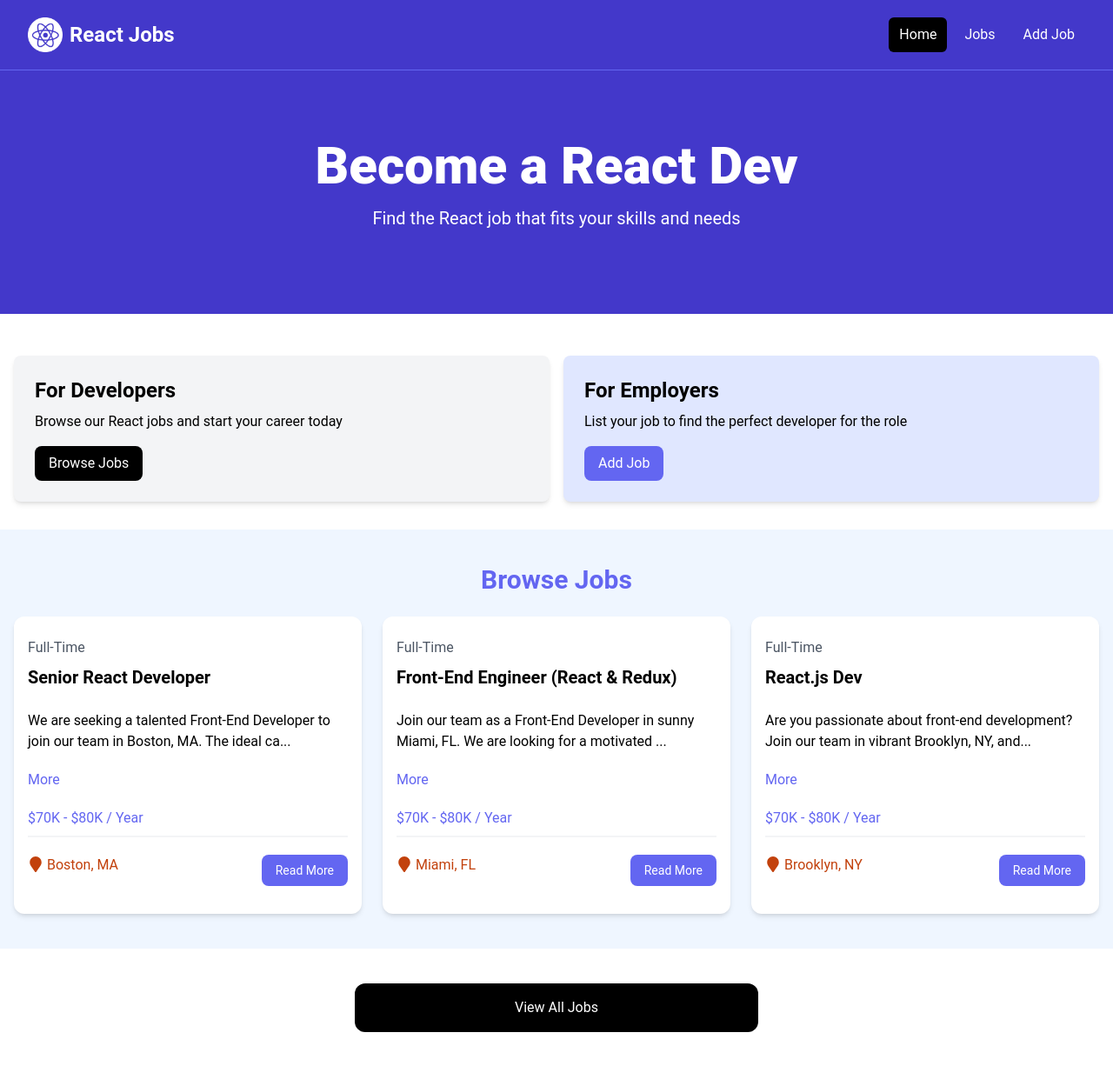
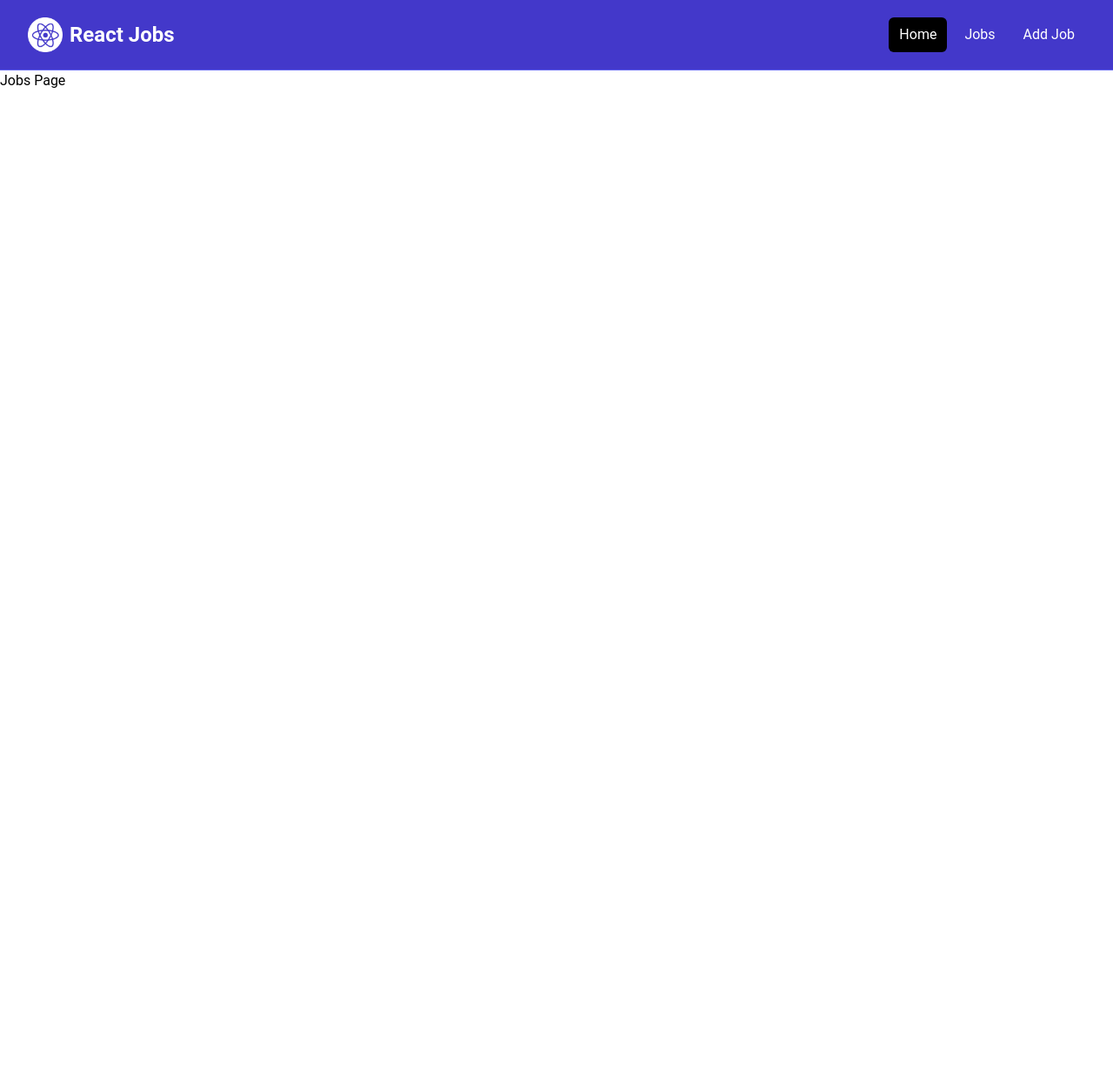
Before and after one commit to Himanshu90k/jobs-listing, a React (Vite) app: page /jobs in a window 1280 px wide. Shown: the whole page at 87% size. After the commit the page ends 800 px from the top, so only its background shows below. Built offline with nearby package versions, Linux system fonts and the light colour scheme.

Commit message:
Added React Router and Link tags

```diff
--- a/src/App.jsx
+++ b/src/App.jsx
@@ -1,19 +1,25 @@
-import Navbar from './components/Navbar';
-import Hero from './components/Hero';
-import HomeCards from './components/HomeCards';
-import JobListings from './components/JobListings';
-import ViewAllJobs from './components/ViewAllJobs';
+import {
+  Route,
+  createBrowserRouter,
+  createRoutesFromElements,
+  RouterProvider
+}
+from 'react-router-dom';
+import HomePage from './pages/HomePage';
+import MainLayout from './layouts/MainLayout';
+import JobsPage from './pages/JobsPage';
+
+const router = createBrowserRouter(
+  createRoutesFromElements(
+    <Route path='/' element={<MainLayout />}>
+      <Route index element={<HomePage />} />
+      <Route path='/jobs' element={<JobsPage />} />
+    </Route>
+  )
+);
 
 const App = () => {
-  return (
-    <>
-    <Navbar />
-    <Hero />
-    <HomeCards />
-    <JobListings />
-    <ViewAllJobs />
-    </>
-  )
+  return <RouterProvider router={router}/>
 };
 
 export default App;
--- a/src/components/HomeCards.jsx
+++ b/src/components/HomeCards.jsx
@@ -1,4 +1,5 @@
-import Card from './Card'
+import Card from './Card';
+import { Link } from 'react-router-dom';
 
 const HomeCards = () => {
     return (
@@ -10,24 +11,24 @@
                 <p class="mt-2 mb-4">
                   Browse our React jobs and start your career today
                 </p>
-                <a
-                  href="/jobs.html"
+                <Link
+                  to="/jobs"
                   class="inline-block bg-black text-white rounded-lg px-4 py-2 hover:bg-gray-700"
                 >
                   Browse Jobs
-                </a>
+                </Link>
               </Card>
               <Card bg = "bg-indigo-100">
                 <h2 class="text-2xl font-bold">For Employers</h2>
                 <p class="mt-2 mb-4">
                   List your job to find the perfect developer for the role
                 </p>
-                <a
-                  href="/add-job.html"
+                <Link
+                  to="/add-job"
                   class="inline-block bg-indigo-500 text-white rounded-lg px-4 py-2 hover:bg-indigo-600"
                 >
                   Add Job
-                </a>
+                </Link>
               </Card>
           </div>
         </div>
--- a/src/components/JobListing.jsx
+++ b/src/components/JobListing.jsx
@@ -1,5 +1,6 @@
 import { useState } from "react";
-import { FaMapMarker } from "react-icons/fa"
+import { FaMapMarker } from "react-icons/fa";
+import { Link } from 'react-router-dom';
 
 const JobListing = ({job}) => {
 
@@ -40,12 +41,12 @@
                     <FaMapMarker className=" inline text-lg mb-1 mr-1" />
                     {job.location}
                   </div>
-                  <a
-                    href={`/jobs/${job.id}`}
+                  <Link
+                    to={`/jobs/${job.id}`}
                     class="h-[36px] bg-indigo-500 hover:bg-indigo-600 text-white px-4 py-2 rounded-lg text-center text-sm"
                   >
                    Read More
-                  </a>
+                  </Link>
                 </div>
             </div>
         </div>
--- a/src/components/Navbar.jsx
+++ b/src/components/Navbar.jsx
@@ -1,4 +1,5 @@
 import logo from "../assets/images/logo.png"
+import { Link } from 'react-router-dom'
 
 const Navbar = () => {
     return (
@@ -9,33 +10,33 @@
               class="flex flex-1 items-center justify-center md:items-stretch md:justify-start"
             >
               {/* <!-- Logo --> */}
-              <a class="flex flex-shrink-0 items-center mr-4" href="/index.html">
+              <Link class="flex flex-shrink-0 items-center mr-4" to="/">
                 <img
                   class="h-10 w-auto"
                   src= {logo}
                   alt="React Jobs"
                 />
                 <span class="hidden md:block text-white text-2xl font-bold ml-2"
-                  >React Jobs</span
-                >
-              </a>
+                  >React Jobs
+                </span>
+              </Link>
               <div class="md:ml-auto">
                 <div class="flex space-x-2">
-                  <a
-                    href="/index.html"
+                  <Link
+                    to="/"
                     class="text-white bg-black hover:bg-gray-900 hover:text-white rounded-md px-3 py-2"
-                    >Home</a
-                  >
-                  <a
-                    href="/jobs.html"
+                    >Home
+                  </Link>
+                  <Link
+                    to="/jobs"
                     class="text-white hover:bg-gray-900 hover:text-white rounded-md px-3 py-2"
-                    >Jobs</a
-                  >
-                  <a
-                    href="/add-job.html"
+                    >Jobs
+                  </Link>
+                  <Link
+                    to="/add-job"
                     class="text-white hover:bg-gray-900 hover:text-white rounded-md px-3 py-2"
-                    >Add Job</a
-                  >
+                    >Add Job
+                  </Link>
                 </div>
               </div>
             </div>
--- a/src/components/ViewAllJobs.jsx
+++ b/src/components/ViewAllJobs.jsx
@@ -1,11 +1,13 @@
+import { Link } from 'react-router-dom'
+
 const ViewAllJobs = () => {
     return (
     <section class="m-auto max-w-lg my-10 px-6">
-      <a
-        href="/jobs"
+      <Link
+        to="/jobs"
         class="block bg-black text-white text-center py-4 px-6 rounded-xl hover:bg-gray-700"
-        >View All Jobs</a
-      >
+        >View All Jobs
+      </Link>
     </section>
     )
 };
--- /dev/null
+++ b/src/layouts/MainLayout.jsx
@@ -0,0 +1,13 @@
+import {Outlet} from 'react-router-dom';
+import Navbar from '../components/Navbar';
+
+const MainLayout = () => {
+    return (
+        <>
+            <Navbar />
+            <Outlet />
+        </>
+    )
+};
+
+export default MainLayout;
--- /dev/null
+++ b/src/pages/HomePage.jsx
@@ -0,0 +1,17 @@
+import Hero from '../components/Hero'
+import HomeCards from '../components/HomeCards'
+import JobListings from '../components/JobListings'
+import ViewAllJobs from '../components/ViewAllJobs';
+
+const HomePage = () => {
+    return (
+        <>
+            <Hero />
+            <HomeCards />
+            <JobListings />
+            <ViewAllJobs />
+        </>
+    )
+};
+
+export default HomePage;
--- /dev/null
+++ b/src/pages/JobsPage.jsx
@@ -0,0 +1,9 @@
+const JobsPage = () => {
+    return (
+        <>
+            <h1>Jobs Page</h1>
+        </>
+    )
+};
+
+export default JobsPage;
```
